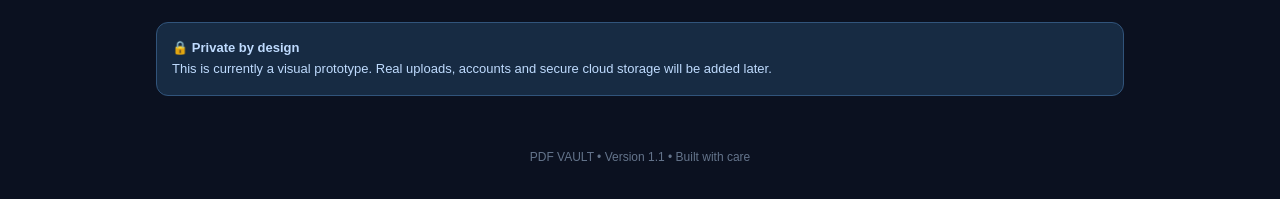
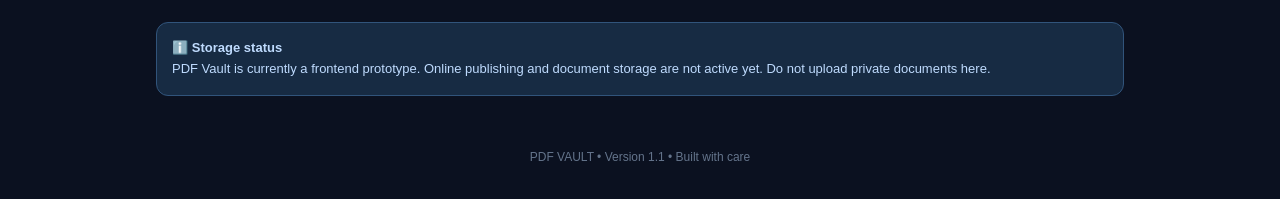
Before and after one commit to srutipanigrahi6-oss/pdf-vault, a plain HTML site: page index.html in a window 1280 px wide. Shown: the part 507-706 px from the top of the page. Drawn offline with Linux system fonts and the light colour scheme.

Commit message:
Update notice section in index.html
Replaced the private notice with a storage status message indicating the current state of the PDF Vault prototype.

```diff
--- a/index.html
+++ b/index.html
@@ -183,12 +183,13 @@
 
 
   </section>
+<div class="notice">
+  ℹ️ <strong>Storage status</strong><br>
+  PDF Vault is currently a frontend prototype.
+  Online publishing and document storage are not
+  active yet. Do not upload private documents here.
+</div>
 
-  <div class="notice">
-    🔒 <strong>Private by design</strong><br>
-    This is currently a visual prototype. Real uploads,
-    accounts and secure cloud storage will be added later.
-  </div>
 
 </main>
 
```
